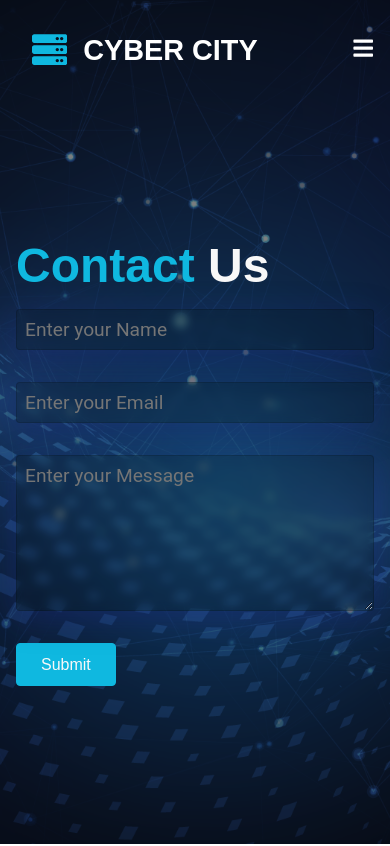
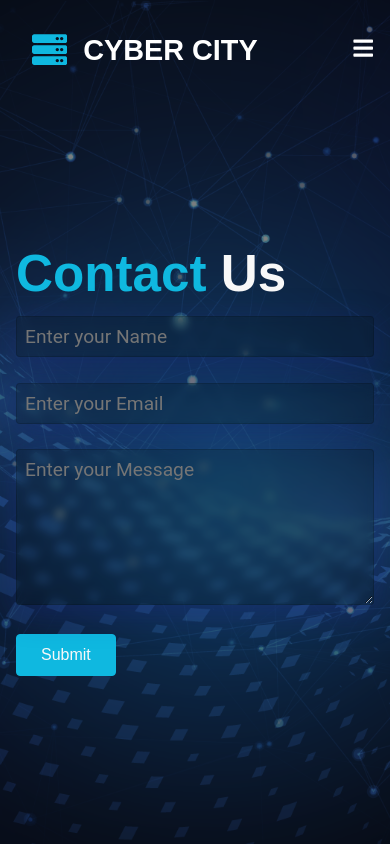
Before and after one commit to AhmedShaykh/Agency-Website, a React (Create React App) app: page /contact in a window 390 px wide. Shown: the top 846 px of the page. Built offline with nearby package versions, Linux system fonts and the light colour scheme; a web font is replaced by a local one.

Commit message:
Git Init

```diff
--- a/src/Components/Contact/Contact.jsx
+++ b/src/Components/Contact/Contact.jsx
@@ -59,7 +59,7 @@ const Contact = () => {
             <div className="container">
                 <div className="form-container">
                     <form className='form'>
-                        <h1 style={{ paddingTop: "4rem" }}><span>Contact</span> Us</h1>
+                        <h1 className='form-head'><span>Contact</span> Us</h1>
                         <div>
                             <label>Name</label>
                             <input type="text" name='fullname'
--- a/src/Components/Contact/ContactStyles.css
+++ b/src/Components/Contact/ContactStyles.css
@@ -34,6 +34,11 @@
     flex-direction: column;
 }
 
+.contact .form .form-head {
+    padding-top: 3.8rem;
+    font-size: 3.5rem;
+}
+
 .contact form label {
     margin: 2rem 0 .7rem 0;
     display: none;
@@ -63,4 +68,13 @@ textarea:focus {
     .contact form {
         width: 100%;
     }
+
+    .contact .form .form-head {
+        padding-top: 3.8rem;
+        font-size: 3.2rem;
+    }
+
+    .contact form input, textarea {
+        margin: 0.8rem 0;
+    }
 }
```
